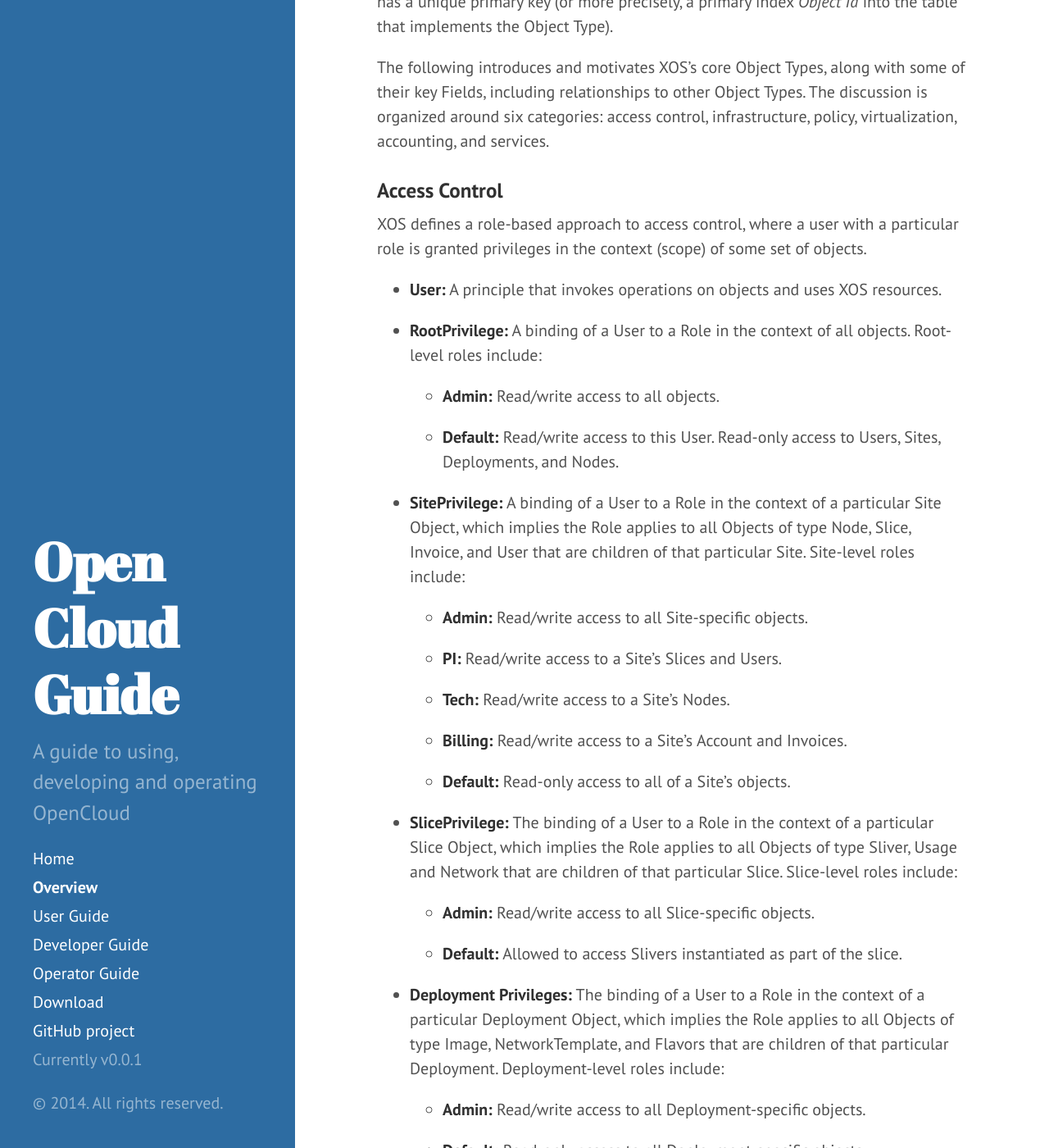
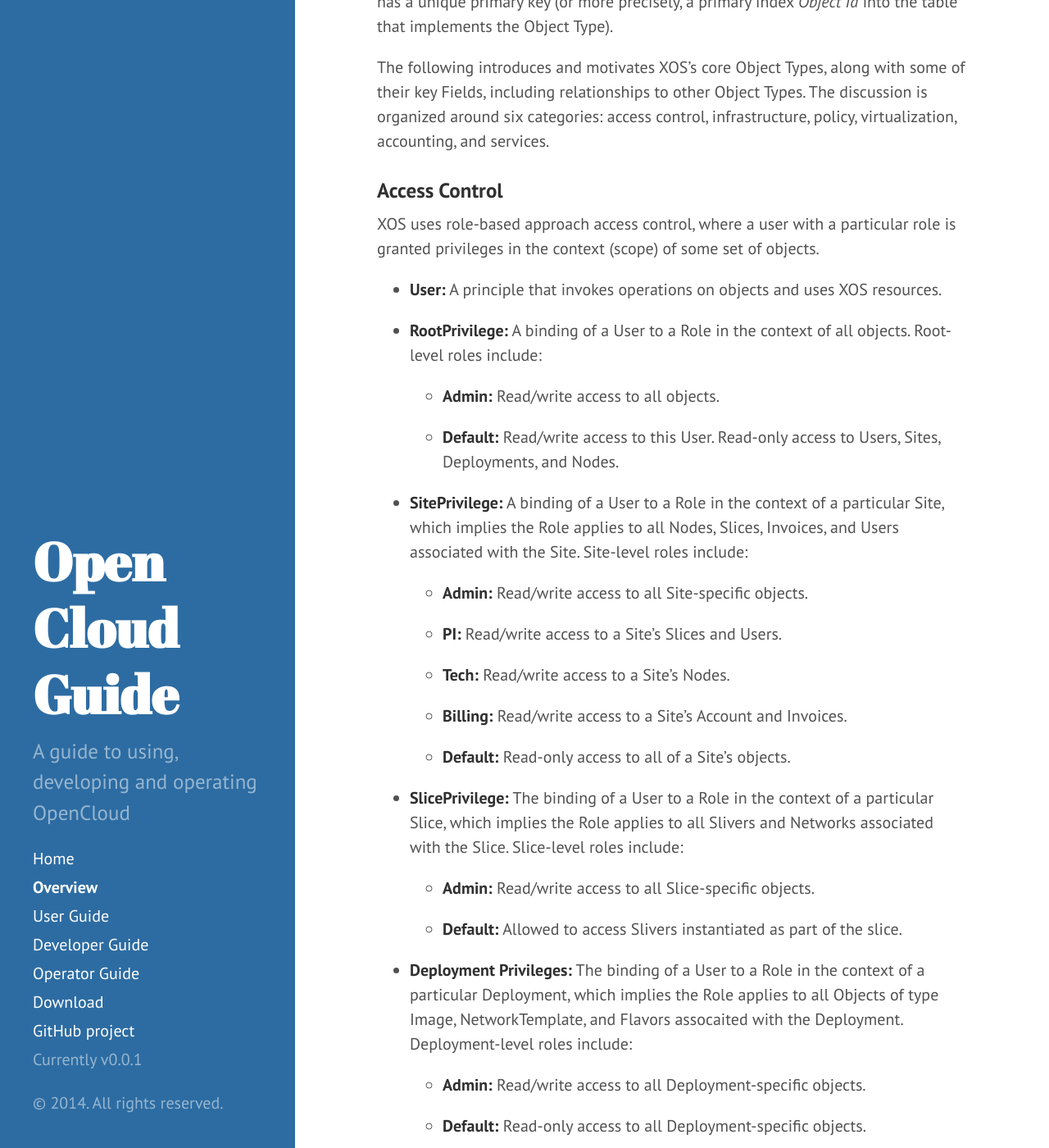
Before and after one commit to open-cloud/open-cloud.github.io.old, a Jekyll site: the page built from 0_overview.md, in a window 1280 px wide and 1400 px high, scrolled down 4208 px. Shown: the whole window at 82% size. Built offline with Jekyll 4.4.1, drawn with Linux system fonts in a browser that asks for light colours; Markdown is read by kramdown in place of the engine named in the settings; some of the changed text lies outside the part shown.

Commit message:
more work on access control

```diff
--- a/0_overview.md
+++ b/0_overview.md
@@ -148,8 +148,8 @@
 
 ###Access Control
 
-XOS defines a role-based approach to access control, where a user with
-a particular role is granted privileges in the context (scope) of some
+XOS uses role-based approach access control, where a user with a
+particular role is granted privileges in the context (scope) of some
 set of objects.
 
 * **User:** A principle that invokes operations on objects and uses
@@ -163,10 +163,10 @@
   - **Default:** Read/write access to this User. Read-only access to
     Users, Sites, Deployments, and Nodes.
 
-* **SitePrivilege:** A binding of a User to a Role in the context of
-  a particular Site Object, which implies the Role applies to all
-  Objects of type Node, Slice, Invoice, and User that are children of
-  that particular Site. Site-level roles include:
+* **SitePrivilege:** A binding of a User to a Role in the context of a
+  particular Site, which implies the Role applies to all Nodes,
+  Slices, Invoices, and Users associated with the Site. Site-level
+  roles include:
 
   - **Admin:** Read/write access to all Site-specific objects.
 
@@ -179,9 +179,8 @@
   - **Default:** Read-only access to all of a Site's objects.
 
 * **SlicePrivilege:** The binding of a User to a Role in the context
-  of a particular Slice Object, which implies the Role applies to all
-  Objects of type Sliver, Usage and Network that are children of that
-  particular Slice. Slice-level roles include:
+  of a particular Slice, which implies the Role applies to all Slivers
+  and Networks associated with the Slice. Slice-level roles include:
 
   - **Admin:** Read/write access to all Slice-specific objects.
 
@@ -189,10 +188,9 @@
     slice.
 
 * **Deployment Privileges:** The binding of a User to a Role in the
-  context of a particular Deployment Object, which implies the Role
-  applies to all Objects of type Image, NetworkTemplate, and Flavors
-  that are children of that particular Deployment. Deployment-level
-  roles include:
+  context of a particular Deployment, which implies the Role applies
+  to all Objects of type Image, NetworkTemplate, and Flavors
+  assocaited with the Deployment. Deployment-level roles include:
 
   - **Admin:** Read/write access to all Deployment-specific objects.
 
@@ -226,7 +224,7 @@
 objects, all of the above scoping rules refer to a parent/child
 relationship. For example, a User can be granted a Role at multiple
 Sites, Slices, and Deployments, but it is homed at (managed by)
-exactly one Site object.
+exactly one Site.
 
 Also, the Admin privilege is always scoped at the level to which it
 has been assigned, and allows that user to grant privileges to any
```
